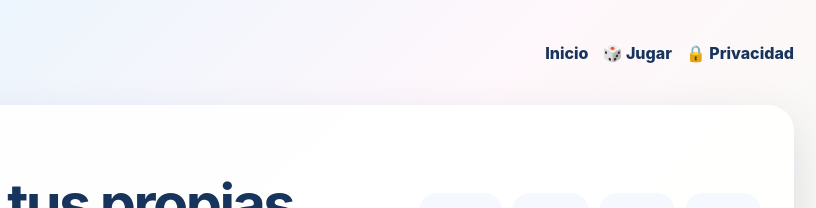
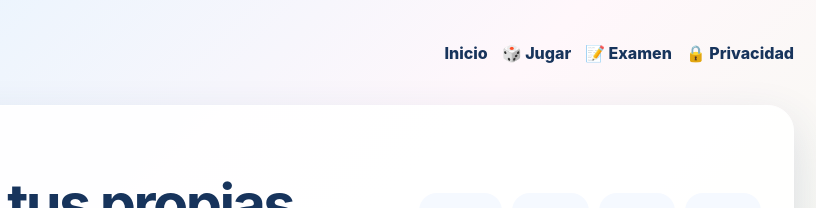
Before and after one commit to yomismtz/El-camino-de-la-ortopedia-juego-de-mesa, a website: page teacher.html in a window 1280 px wide. Shown: the top 208 px of the page, 464-1280 px from the left. Drawn offline with Linux system fonts and the light colour scheme.

Commit message:
Link teacher mode to exam mode

```diff
--- a/teacher.html
+++ b/teacher.html
@@ -15,6 +15,7 @@
   <nav>
     <a href="./">Inicio</a>
     <a href="play.html">🎲 Jugar</a>
+    <a href="exam.html">📝 Examen</a>
     <a href="privacy.html">🔒 Privacidad</a>
   </nav>
 </header>
```
